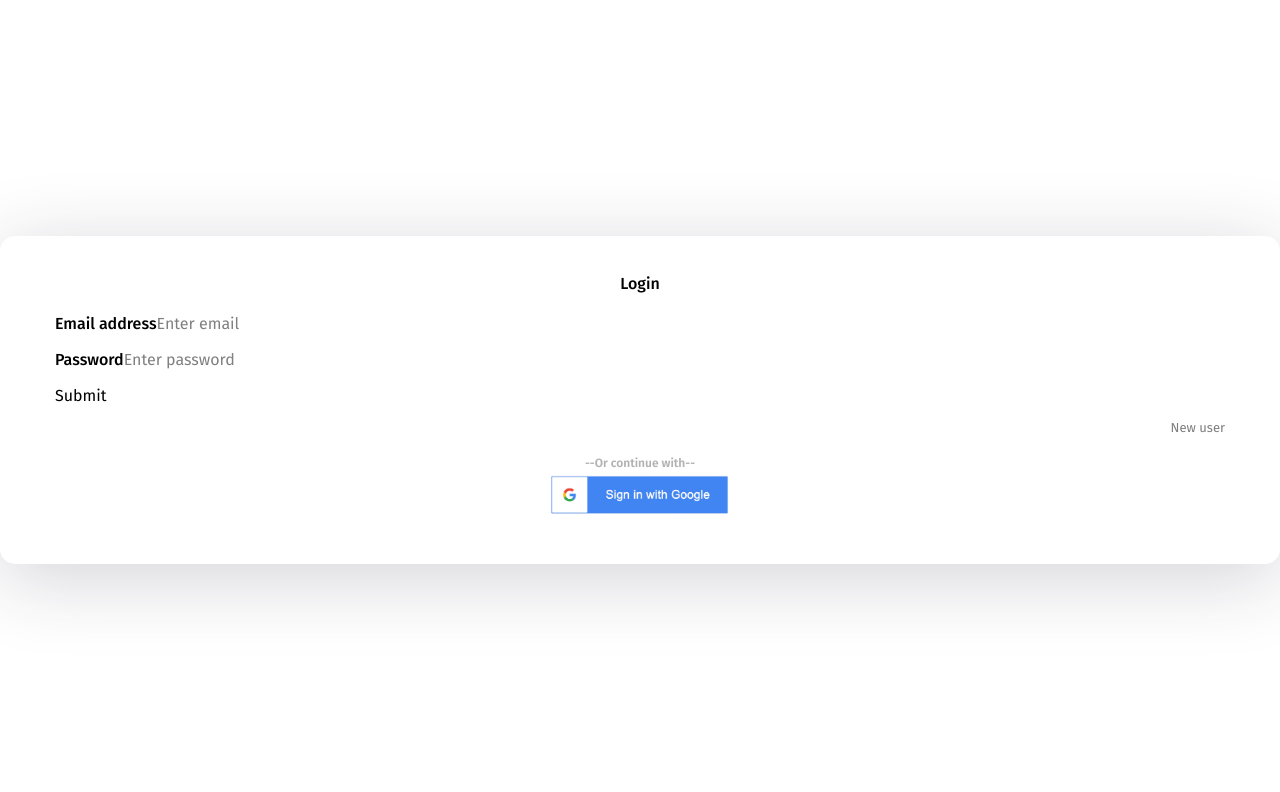
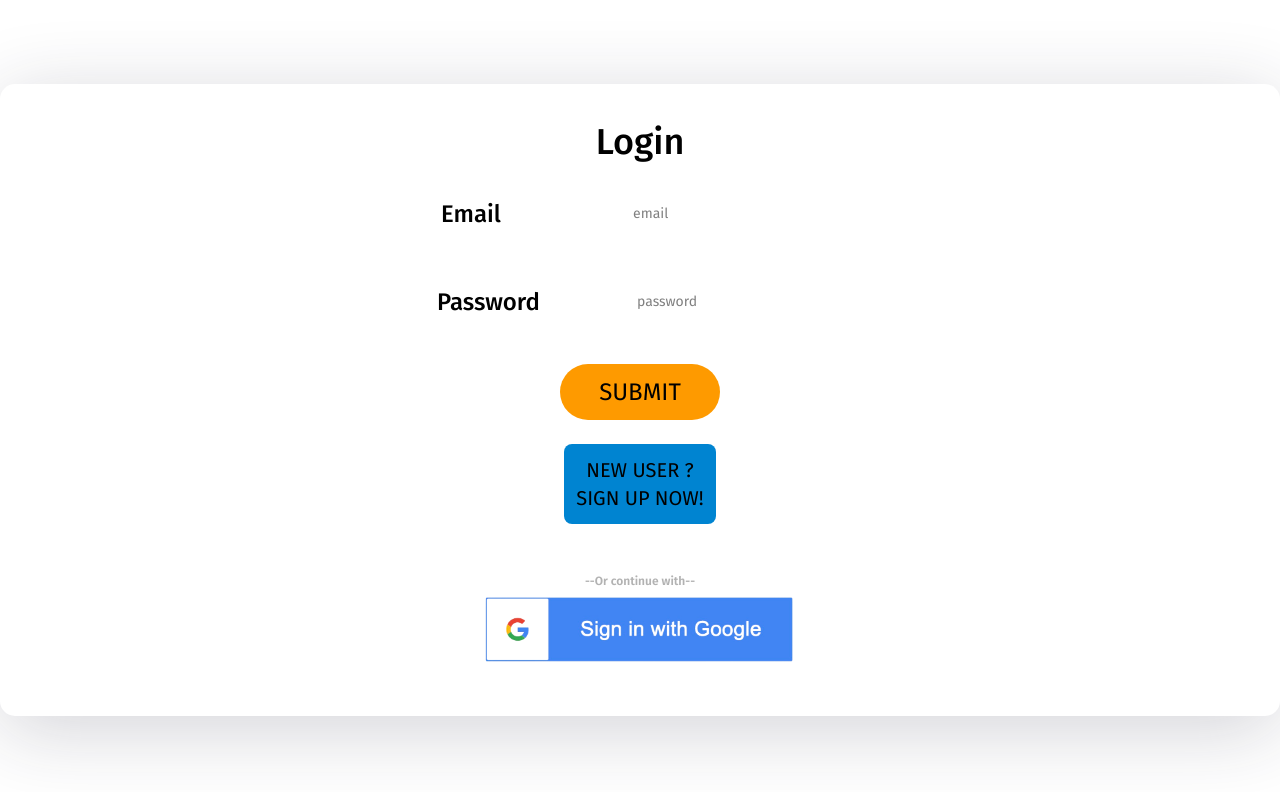
Before and after one commit to adeshmedhe/mandal-tracker, a React (Vite) app: page / in a window 1280 px wide. Shown: the top 792 px of the page. Built offline with nearby package versions, Linux system fonts and the light colour scheme; no server answers.

Commit message:
login page css fix

```diff
--- a/src/components/login.jsx
+++ b/src/components/login.jsx
@@ -32,39 +32,40 @@ function Login() {
 
   return (
     <form onSubmit={handleSubmit}>
-      <h3>Login</h3>
+      <h3 className="text-4xl">Login</h3>
 
-      <div className="mb-3">
-        <label>Email address</label>
+      <div
+          className="mb-5 gap-2 flex flex-wrap items-center justify-center">
+        <label className="sm:basis-40 text-2xl">Email</label>
         <input
           type="email"
-          className="form-control"
-          placeholder="Enter email"
+          className="input"
+          placeholder="email"
           value={email}
           onChange={(e) => setEmail(e.target.value)}
         />
       </div>
 
-      <div className="mb-3">
-        <label>Password</label>
+      <div className="mb-5 gap-2 flex flex-wrap items-center justify-center space-x-2">
+        <label className="sm:basis-40 text-2xl">Password</label>
         <input
           type="password"
-          className="form-control"
-          placeholder="Enter password"
+          className="form-control input"
+          placeholder="password"
           value={password}
           onChange={(e) => setPassword(e.target.value)}
         />
       </div>
 
-      <div className="d-grid">
-        <button type="submit" className="btn btn-primary">
+      <div className="flex flex-wrap items-center justify-center flex-col gap-2">
+        <button type="submit" className="button-primary w-40 uppercase">
           Submit
         </button>
+      <button className="button-secondary uppercase rounded-lg" onClick={registerlink}>New user ? <br/> Sign Up now!</button>
       </div>
-      <p className="forgot-password text-right" onClick={registerlink}>
-        New user
-      </p>
-      <SignInwithGoogle/>
+
+ <br/>
+      <SignInwithGoogle />
     </form>
   );
 }
--- a/src/components/signinwithgoogle.jsx
+++ b/src/components/signinwithgoogle.jsx
@@ -30,7 +30,7 @@ function SignInwithGoogle() {
         style={{ display: "flex", justifyContent: "center", cursor: "pointer" }}
         onClick={googleLogin}
       >
-        <img src={"src/google.png"} className="w-46" />
+        <img src={"src/google.png"} className="w-xs"/>
       </div>
     </div>
   );
--- a/src/index.css
+++ b/src/index.css
@@ -1,5 +1,24 @@
 @import url("https://fonts.googleapis.com/css?family=Fira+Sans:400,500,600,700,800");
 @import "tailwindcss";
+
+
+@layer components {
+    .input {
+        @apply rounded-full border-stone-200 text-sm bg-white p-3 m-3
+        transition-all duration-200 ease-in-out
+    }
+
+    .button-primary {
+        @apply rounded-full text-2xl bg-amber-500 focus:bg-amber-300 transition
+        duration-200 ease-in-out focus:ring-1 focus:ring-offset-2 p-3 m-2
+    }
+
+    .button-secondary {
+        @apply rounded-full text-xl bg-sky-600 focus:bg-sky-400 transition
+        duration-200 ease-in-out focus:ring-1 focus:ring-offset-2 p-3 m-2
+    }
+
+}
 
 * {
     box-sizing: border-box;
```
